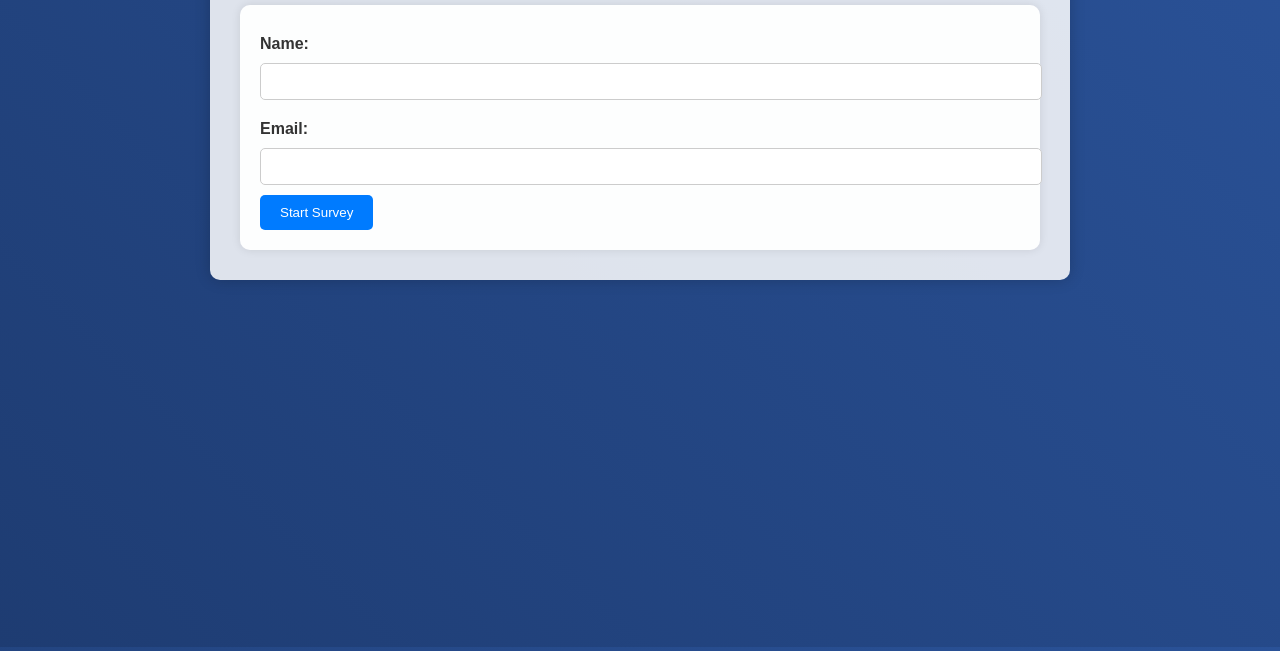
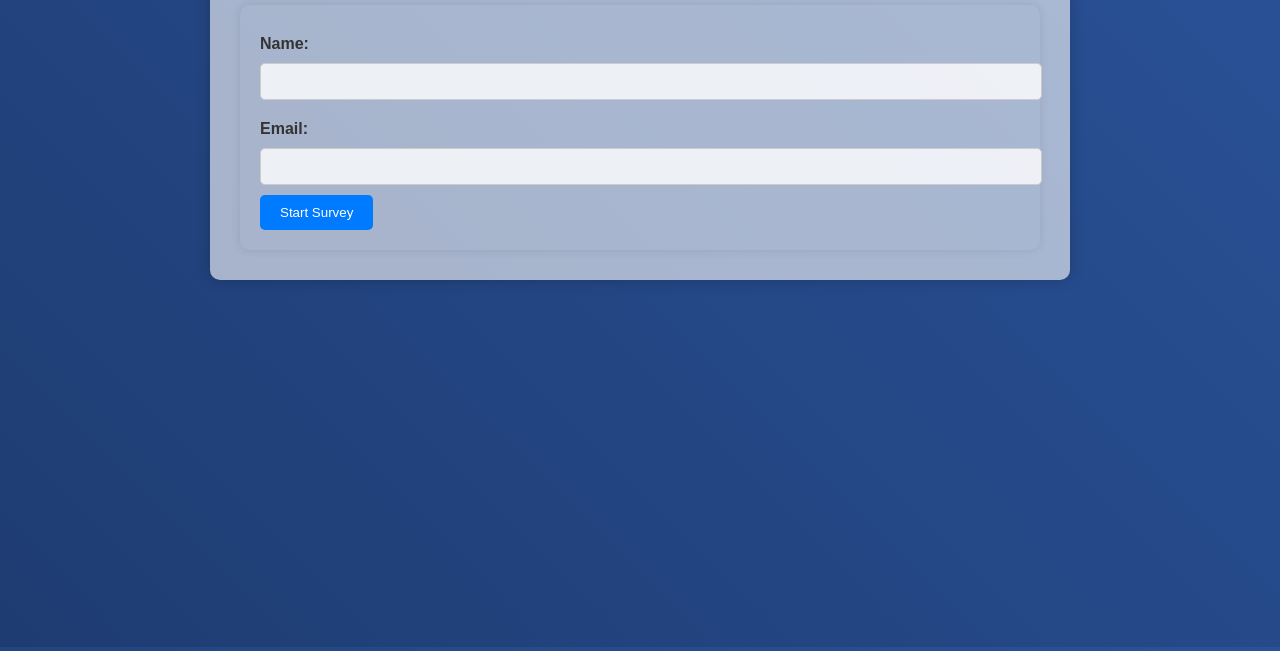
Before and after one commit to rixhabhftw/proto-6, a plain HTML site: page index.html in a window 1280 px wide. Shown: the part 153-804 px from the top of the page. Drawn offline with Linux system fonts and the light colour scheme.

Commit message:
Update styles.css

```diff
--- a/styles.css
+++ b/styles.css
@@ -16,7 +16,7 @@ body, html {
 }
 
 .container {
-    background: rgba(255, 255, 255, 0.85);
+    background: rgba(255, 255, 255, 0.6);
     padding: 30px;
     border-radius: 10px;
     box-shadow: 0 0 15px rgba(0, 0, 0, 0.2);
@@ -30,10 +30,10 @@ body, html {
 
 /* Form styles */
 form {
-    background: rgba(255, 255, 255, 0.95);
     padding: 20px;
     border-radius: 10px;
     box-shadow: 0 0 10px rgba(0, 0, 0, 0.1);
+    color: #333;
 }
 
 input[type="text"], input[type="email"] {
@@ -43,6 +43,7 @@ input[type="text"], input[type="email"] {
     border: 1px solid #ccc;
     border-radius: 5px;
     color: #333;
+    background: rgba(255, 255, 255, 0.8);
 }
 
 button[type="submit"] {
```
